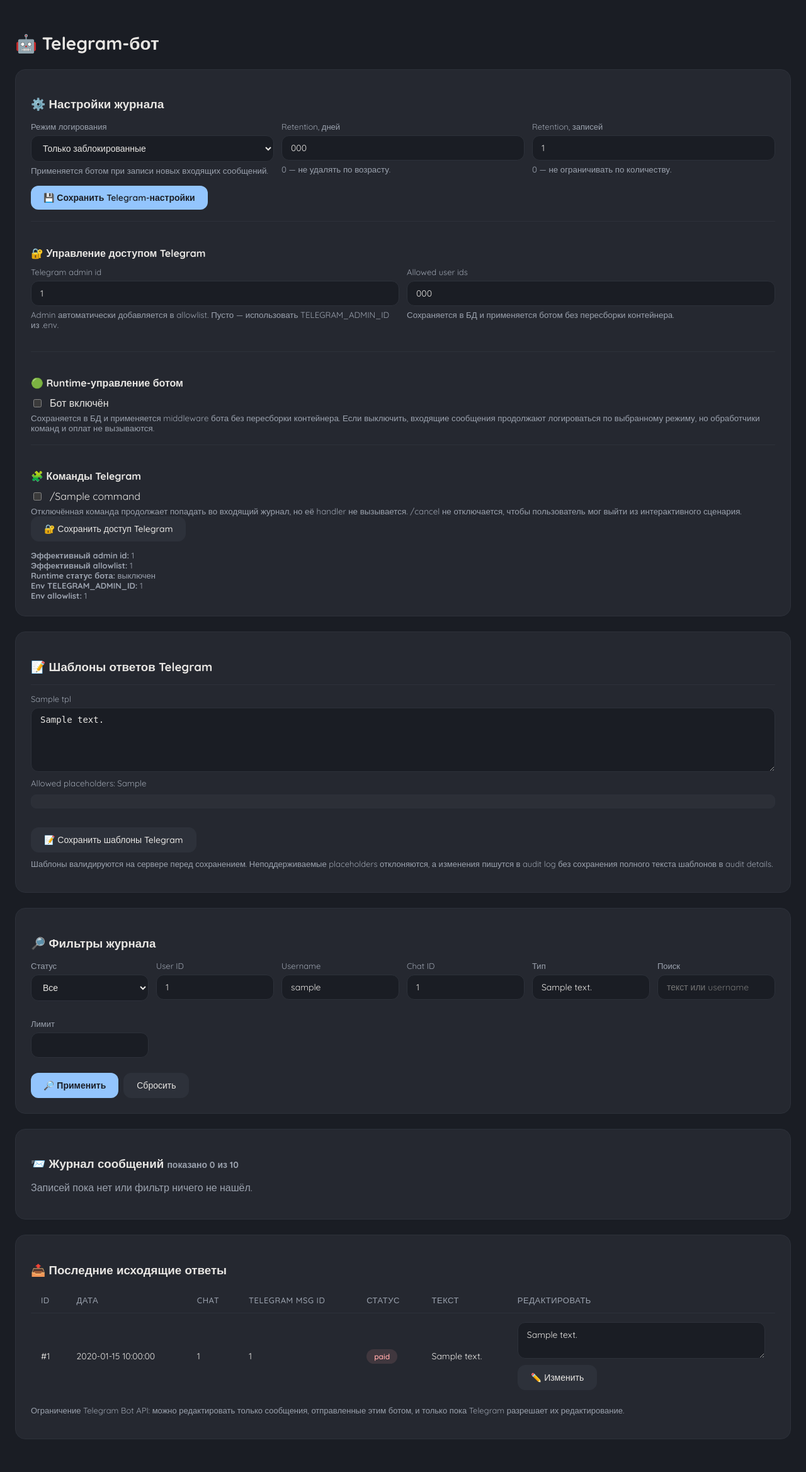
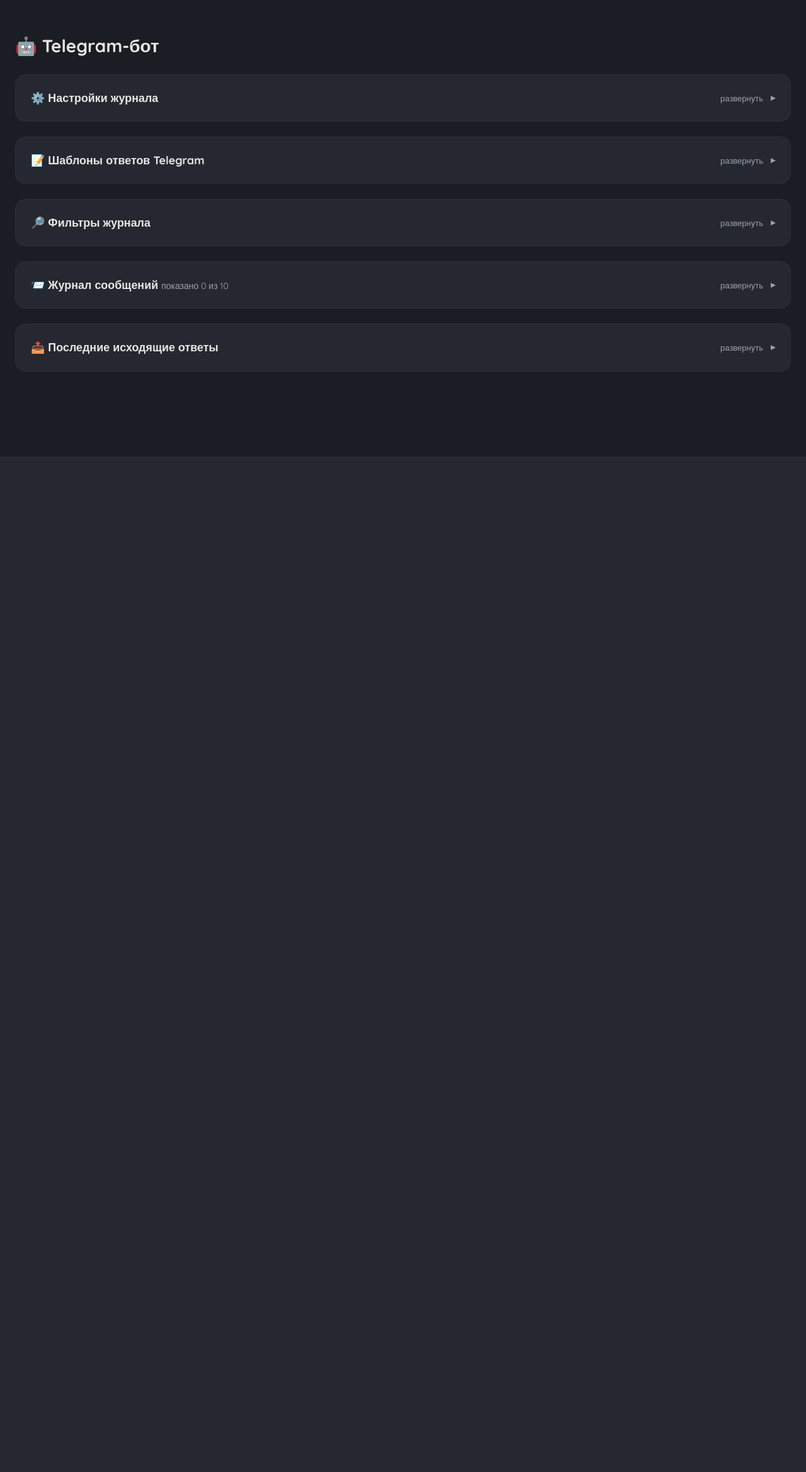
Before and after one commit to Vashork/saas-zkha, a FastAPI app: template app/web/templates/telegram.html in a window 1280 px wide. Shown: the part 75-2413 px from the top of the page at 63% size. After the commit the page ends 637 px from the top, so only its background shows below. Run offline with FastAPI, Linux system fonts and the light colour scheme; the template is opened without the code that fills it: most values are stand-ins (such as "Sample title", 1, 10 or a date in 2020); parts of the project's set-up code (start-up, migrations or seed data) failed here and were passed over.

Commit message:
Make Telegram UI sections collapsible

```diff
--- a/app/web/templates/telegram.html
+++ b/app/web/templates/telegram.html
@@ -6,13 +6,70 @@
 {% set active_page = 'telegram' %}
 {% include "_navbar.html" %}
 
-<div class="container-main">
+<div class="container-main telegram-page">
     <h1 class="page-title">🤖 Telegram-бот</h1>
     {% if error %}<div class="alert-error">{{ error }}</div>{% endif %}
     {% if success %}<div class="alert-success">✅ {{ success }}</div>{% endif %}
 
-    <div class="card-custom" style="margin-bottom:24px;">
-        <h3 style="margin-bottom:16px;">⚙️ Настройки журнала</h3>
+    <style>
+        .telegram-page {
+            line-height: 1.55;
+        }
+        .telegram-page .telegram-section {
+            margin-bottom: 24px;
+        }
+        .telegram-page .telegram-section:last-child {
+            margin-bottom: 0;
+        }
+        .telegram-section-summary {
+            display: flex;
+            align-items: center;
+            justify-content: space-between;
+            gap: 12px;
+            cursor: pointer;
+            list-style: none;
+            font-size: 1.12rem;
+            font-weight: 700;
+            line-height: 1.4;
+        }
+        .telegram-section-summary::-webkit-details-marker {
+            display: none;
+        }
+        .telegram-section-summary::after {
+            content: "▸";
+            color: var(--text-muted);
+            font-size: 14px;
+            transition: transform 0.15s ease;
+        }
+        .telegram-section[open] .telegram-section-summary::after {
+            content: "▾";
+        }
+        .telegram-section-hint {
+            color: var(--text-muted);
+            font-size: 13px;
+            font-weight: 400;
+            margin-left: auto;
+        }
+        .telegram-section-body {
+            margin-top: 18px;
+        }
+        .telegram-page .form-group,
+        .telegram-page .table-custom th,
+        .telegram-page .table-custom td,
+        .telegram-page .telegram-business-event {
+            line-height: 1.55;
+        }
+        .telegram-page .input-custom {
+            line-height: 1.5;
+        }
+    </style>
+
+    <details class="card-custom telegram-section">
+        <summary class="telegram-section-summary">
+            <span>⚙️ Настройки журнала</span>
+            <span class="telegram-section-hint">развернуть</span>
+        </summary>
+        <div class="telegram-section-body">
             <form method="post" action="/telegram/settings">
                 <input type="hidden" name="_csrf" value="{{ _csrf }}">
                 <div style="display:grid;grid-template-columns:repeat(auto-fit,minmax(220px,1fr));gap:12px;">
@@ -89,9 +146,14 @@
                 <div><strong>Env allowlist:</strong> {% if telegram_allowed_user_ids %}{{ telegram_allowed_user_ids | join(', ') }}{% else %}пусто{% endif %}</div>
             </div>
         </div>
+    </details>
 
-    <div class="card-custom" style="margin-bottom:24px;">
-        <h3 style="margin-bottom:16px;">📝 Шаблоны ответов Telegram</h3>
+    <details class="card-custom telegram-section">
+        <summary class="telegram-section-summary">
+            <span>📝 Шаблоны ответов Telegram</span>
+            <span class="telegram-section-hint">развернуть</span>
+        </summary>
+        <div class="telegram-section-body">
             <form method="post" action="/telegram/settings">
                 <input type="hidden" name="_csrf" value="{{ _csrf }}">
                 <input type="hidden" name="telegram_template_settings_submitted" value="1">
@@ -115,9 +177,14 @@
             </form>
             <p style="color:var(--text-muted);font-size:13px;margin-top:10px;">Шаблоны валидируются на сервере перед сохранением. Неподдерживаемые placeholders отклоняются, а изменения пишутся в audit log без сохранения полного текста шаблонов в audit details.</p>
         </div>
+    </details>
 
-    <div class="card-custom" style="margin-bottom:24px;">
-        <h3 style="margin-bottom:16px;">🔎 Фильтры журнала</h3>
+    <details class="card-custom telegram-section">
+        <summary class="telegram-section-summary">
+            <span>🔎 Фильтры журнала</span>
+            <span class="telegram-section-hint">развернуть</span>
+        </summary>
+        <div class="telegram-section-body">
             <form method="get" action="/telegram">
                 <div style="display:grid;grid-template-columns:repeat(auto-fit,minmax(180px,1fr));gap:12px;">
                     <div class="form-group">
@@ -142,9 +209,14 @@
                 </div>
             </form>
         </div>
+    </details>
 
-    <div class="card-custom">
-        <h3 style="margin-bottom:16px;">📨 Журнал сообщений <span style="color:var(--text-muted);font-size:14px;">показано {{ messages|length }} из {{ total }}</span></h3>
+    <details class="card-custom telegram-section">
+        <summary class="telegram-section-summary">
+            <span>📨 Журнал сообщений <span style="color:var(--text-muted);font-size:14px;font-weight:400;">показано {{ messages|length }} из {{ total }}</span></span>
+            <span class="telegram-section-hint">развернуть</span>
+        </summary>
+        <div class="telegram-section-body">
             {% if not messages %}
             <p style="color:var(--text-muted);">Записей пока нет или фильтр ничего не нашёл.</p>
             {% else %}
@@ -215,9 +287,14 @@
             </div>
             {% endif %}
         </div>
+    </details>
 
-    <div class="card-custom" style="margin-top:24px;">
-        <h3 style="margin-bottom:16px;">📤 Последние исходящие ответы</h3>
+    <details class="card-custom telegram-section">
+        <summary class="telegram-section-summary">
+            <span>📤 Последние исходящие ответы</span>
+            <span class="telegram-section-hint">развернуть</span>
+        </summary>
+        <div class="telegram-section-body">
             {% if not outbound_messages %}
             <p style="color:var(--text-muted);">Исходящих ответов пока нет.</p>
             {% else %}
@@ -252,5 +329,6 @@
             <p style="color:var(--text-muted);font-size:13px;margin-top:10px;">Ограничение Telegram Bot API: можно редактировать только сообщения, отправленные этим ботом, и только пока Telegram разрешает их редактирование.</p>
             {% endif %}
         </div>
+    </details>
 </div>
 {% endblock %}
```
Lines whose indentation alone changed are shown as unchanged.
